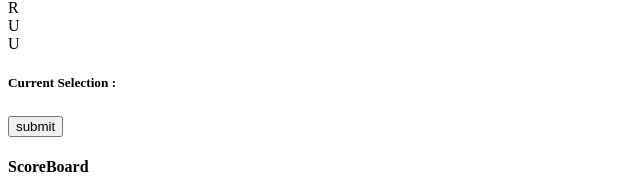
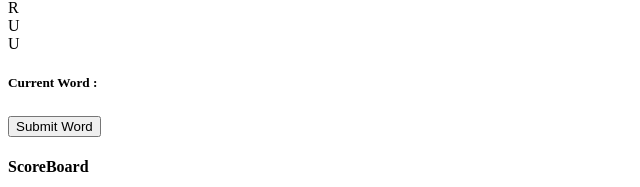
Before and after one commit to jerrysummer/boggle, a React app: page / in a window 1280 px wide. Shown: the part 709-896 px from the top of the page, without its empty margins (0-640 px from the left). Built offline with nearby package versions, Linux system fonts and the light colour scheme; the HTML template or start-up script is replaced by a standard one.

Commit message:
Formating complete for grid and dice

```diff
--- a/react-client/src/components/CurrentWord.jsx
+++ b/react-client/src/components/CurrentWord.jsx
@@ -11,10 +11,10 @@ class CurrentWord extends React.Component {
     render() {
         return (
             <div className="currentWord">
-                <h5>Current Selection : </h5>
+                <h5 className="word">Current Word : </h5>
                 <h6>{this.props.currentSelection}</h6>
-                <button onClick={this.props.handleWordSubmit}>
-                    submit
+                <button className="button" onClick={this.props.handleWordSubmit}>
+                    Submit Word
                 </button>
             </div>
         );
--- a/react-client/src/components/ScoreBoard.jsx
+++ b/react-client/src/components/ScoreBoard.jsx
@@ -32,7 +32,7 @@ const ScoreBoard = (props) => {
                     wordNScore.map((arr, i) => {
                         return(
                             <tr>
-                                <td>{arr[0]}</td>
+                                <td>{arr[0].toLowerCase()}</td>
                                 <td>{arr[1]}</td>
                             </tr>
                         )
```
